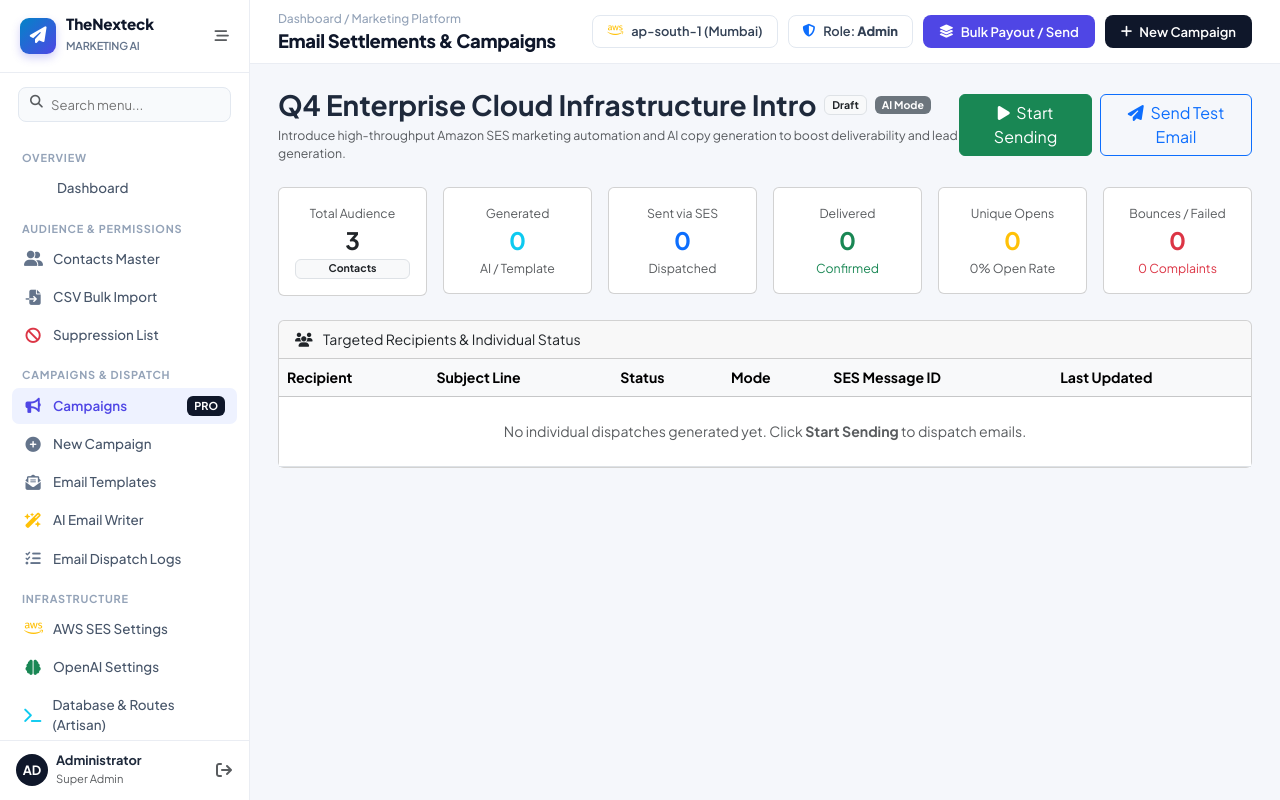
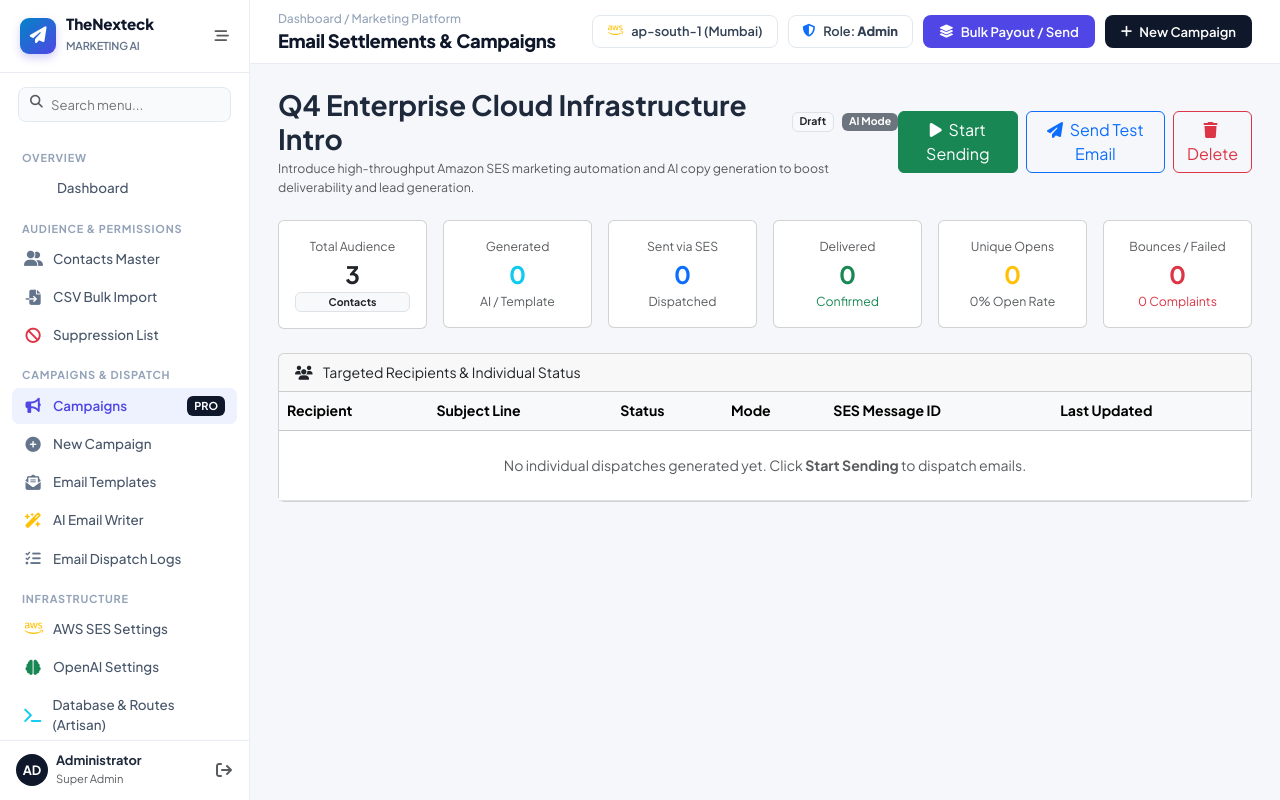
Before and after one commit to infoharry99/emailcampaign, a Laravel app: page /admin/marketing/campaigns/1 in a window 1280 px wide. Run offline with Laravel 12, Linux system fonts and the light colour scheme; a user stored in the database is signed in; data comes from the database, SQL or seed files in the repository; tables that the repository leaves empty hold one stand-in row (values such as "Sample post").

Commit message:
Add campaign deletion support and double-click submission prevention

```diff
--- a/app/Http/Controllers/Admin/MarketingCampaignController.php
+++ b/app/Http/Controllers/Admin/MarketingCampaignController.php
@@ -140,6 +140,14 @@ class MarketingCampaignController extends Controller
             ->with('success', 'Campaign duplicated as draft.');
     }
 
+    public function destroy(MarketingCampaign $campaign)
+    {
+        $campaign->delete();
+
+        return redirect()->route('admin.marketing.campaigns.index')
+            ->with('success', 'Campaign deleted successfully.');
+    }
+
     public function testSend(Request $request, MarketingCampaign $campaign, AwsSesService $sesService, OpenAIService $aiService)
     {
         $request->validate([
--- a/resources/views/marketing/campaigns/create.blade.php
+++ b/resources/views/marketing/campaigns/create.blade.php
@@ -16,7 +16,7 @@
         </div>
 
         <div class="card p-4">
-            <form method="POST" action="{{ route('admin.marketing.campaigns.store') }}">
+            <form method="POST" action="{{ route('admin.marketing.campaigns.store') }}" onsubmit="const btn = this.querySelector('button[type=submit]'); if(btn) { btn.disabled = true; btn.innerHTML = '<i class=\'fa-solid fa-spinner fa-spin me-1\'></i> Saving...'; }">
                 @csrf
 
                 <!-- Basic Information -->
--- a/resources/views/marketing/campaigns/show.blade.php
+++ b/resources/views/marketing/campaigns/show.blade.php
@@ -46,6 +46,14 @@
         <button type="button" class="btn btn-outline-primary" data-bs-toggle="modal" data-bs-target="#testSendModal">
             <i class="fa-solid fa-paper-plane me-1"></i> Send Test Email
         </button>
+
+        <form method="POST" action="{{ route('admin.marketing.campaigns.destroy', $campaign) }}" onsubmit="return confirm('Are you sure you want to delete this campaign?');">
+            @csrf
+            @method('DELETE')
+            <button type="submit" class="btn btn-outline-danger">
+                <i class="fa-solid fa-trash me-1"></i> Delete
+            </button>
+        </form>
     </div>
 </div>
 
```
Also changed, not shown: resources/views/marketing/campaigns/index.blade.php (+8 -0 lines), tests/Feature/MarketingModuleTest.php (+15 -0 lines).
